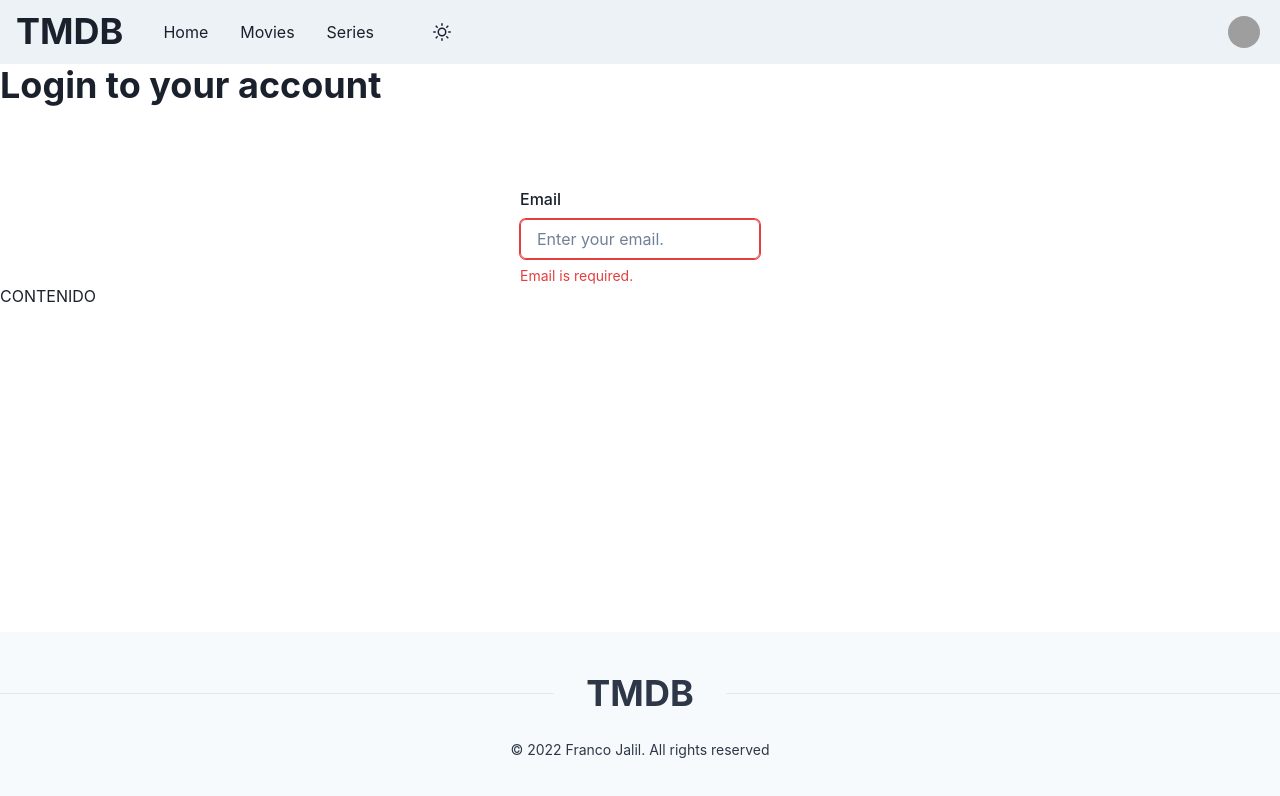
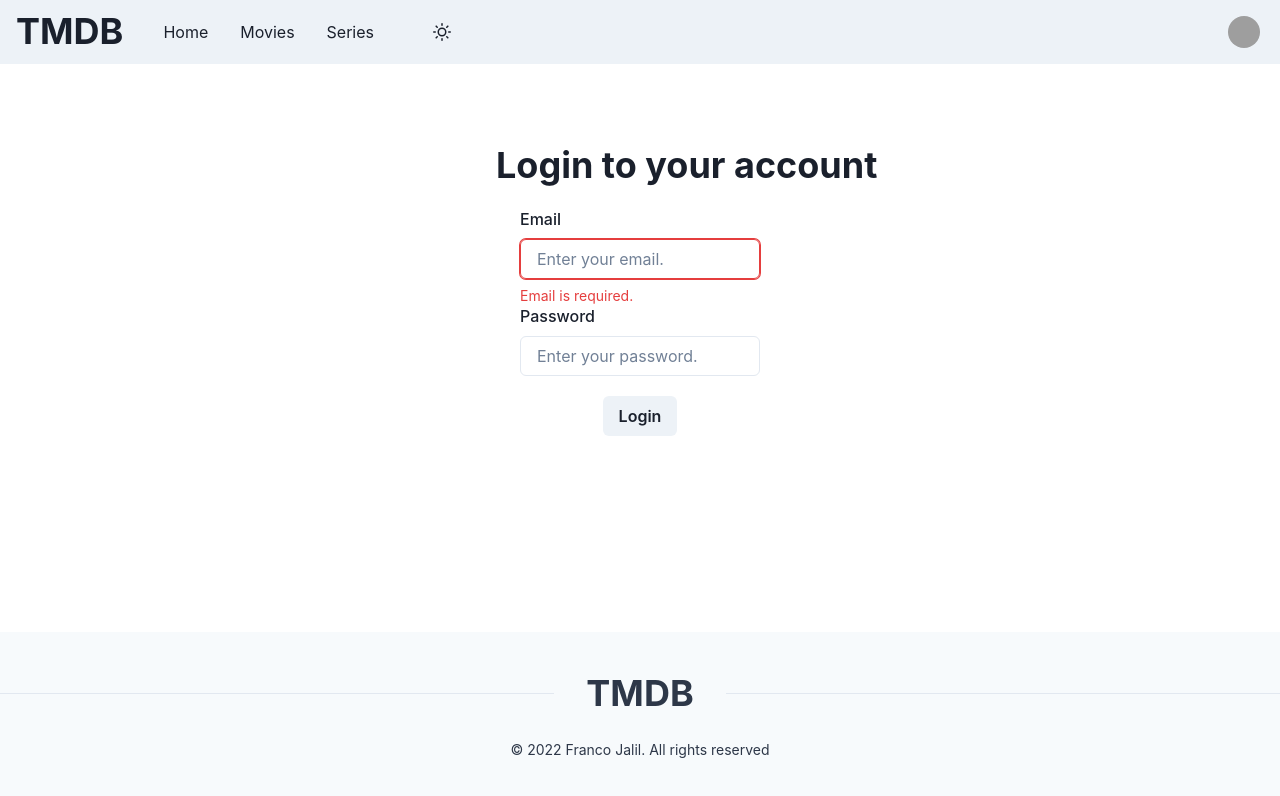
Before and after one commit to francojalil7/TMDB-Frontend, a React (Create React App) app: page /login in a window 1280 px wide. Shown: the top 796 px of the page. Built offline with nearby package versions, Linux system fonts and the light colour scheme; grey boxes are pictures that could not be loaded.

Commit message:
add button login

```diff
--- a/src/App.tsx
+++ b/src/App.tsx
@@ -11,7 +11,6 @@
         <Route path="/"></Route>
         <Route path="/login" element={<Login />}></Route>
       </Routes>
-      <h1>CONTENIDO</h1>
       <Footer />
     </>
   );
--- a/src/components/login/Login.tsx
+++ b/src/components/login/Login.tsx
@@ -1,5 +1,6 @@
 import {
   Box,
+  Button,
   FormControl,
   FormErrorMessage,
   FormHelperText,
@@ -7,16 +8,10 @@
   Heading,
   Input,
 } from "@chakra-ui/react";
-import React, { ReactNode, useState } from "react";
+import React, { useState } from "react";
 
 export default function Login() {
   const [{ email, password }, setUser] = useState({ email: "", password: "" });
-
-  //   const handlerChange = ({
-  //     target: { email, password },
-  //   }: React.ChangeEvent<HTMLInputElement>) => {};
-  function errorMessageExample() {
-    const isError = email === "";
 
   const handleInputChange = ({
     target: { name, value },
@@ -26,9 +21,10 @@
       const newValue = { ...prev };
       return newValue;
     });
+  function errorMessageExample() {
+    const isError = email === "";
 
     return (
-      <Box mt={"10vh"}>
       <FormControl isInvalid={isError} w={"30vh"} m="0 auto">
         <FormLabel>Email</FormLabel>
         <Input
@@ -44,13 +40,29 @@
           <FormErrorMessage>Email is required.</FormErrorMessage>
         )}
       </FormControl>
-      </Box>
     );
   }
   return (
     <>
-      <Heading m="0 auto">Login to your account</Heading>
+      <Box mt={"10vh"}>
+        <Heading ml={{ base: "5vh", lg: "58vh", xl: "62vh" }} my="5">
+          Login to your account
+        </Heading>
         {errorMessageExample()}
+        <FormControl w={"30vh"} m="0 auto">
+          <FormLabel>Password</FormLabel>
+          <Input
+            type="password"
+            name="password"
+            value={password}
+            placeholder="Enter your password."
+            onChange={handleInputChange}
+          />
+        </FormControl>
+        <Box m="5" display={"flex"}>
+          <Button m="0 auto">Login</Button>
+        </Box>
+      </Box>
     </>
   );
 }
--- a/src/components/navbar/NavBar.tsx
+++ b/src/components/navbar/NavBar.tsx
@@ -15,7 +15,7 @@
   useColorModeValue,
   Heading,
 } from "@chakra-ui/react";
-import { HamburgerIcon, CloseIcon, AddIcon } from "@chakra-ui/icons";
+import { HamburgerIcon, CloseIcon } from "@chakra-ui/icons";
 import { Link } from "react-router-dom";
 import { ColorModeSwitcher } from "./ColorModeSwitcher";
 import navStyles from "./NavBar.module.css";
--- a/src/state/user.ts
+++ b/src/state/user.ts
@@ -1,7 +1,7 @@
 import { PayloadAction, createSlice } from "@reduxjs/toolkit";
 import { RootState } from "./store";
 
-export interface User {
+export    interface User {
   name: string;
   lastname: string;
   email: string;
```
Also changed, not shown: src/state/store.ts (line endings or trailing spaces). Lines whose indentation alone changed are shown as unchanged.
